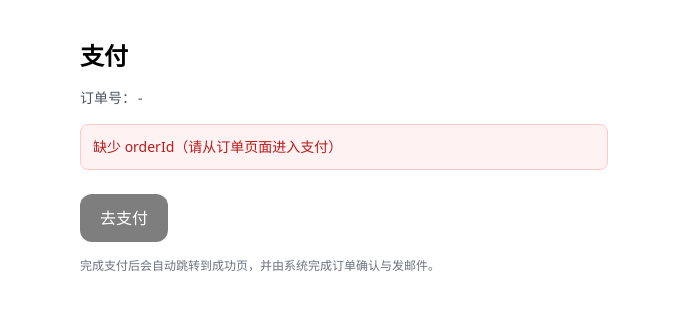
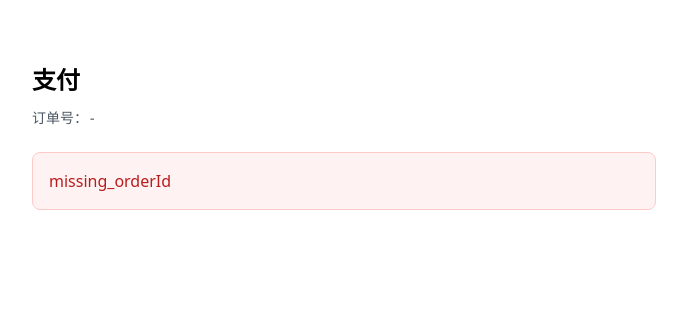
Before and after one commit to YihengLi-1/shijia-site, a Next.js app: page /pay in a window 1280 px wide. Shown: the top 310 px of the page, without its empty margins (296-983 px from the left). Built offline with nearby package versions, Linux system fonts and the light colour scheme.

Commit message:
fix: pay page redirects when already paid

```diff
--- a/src/app/pay/PayClient.tsx
+++ b/src/app/pay/PayClient.tsx
@@ -2,69 +2,145 @@
 
 import { useEffect, useMemo, useState } from "react";
 
+type OrderStatus = "pending" | "paid" | "cancelled" | "expired" | "unknown";
+
+type OrderResp =
+  | { ok?: boolean; id?: string; status?: OrderStatus; amount_cents?: number; currency?: string; error?: any }
+  | any;
+
 export default function PayClient() {
-  const [loading, setLoading] = useState(false);
-  const [msg, setMsg] = useState<string | null>(null);
-
   const orderId = useMemo(() => {
     if (typeof window === "undefined") return "";
-    const v = new URLSearchParams(window.location.search).get("orderId");
-    return (v || "").trim();
+    const sp = new URLSearchParams(window.location.search);
+    return (sp.get("orderId") || "").trim();
   }, []);
 
+  const [loading, setLoading] = useState(true);
+  const [status, setStatus] = useState<OrderStatus>("unknown");
+  const [err, setErr] = useState<string>("");
+
+  // 1) 进来先查订单状态：paid -> 直接跳成功页；pending -> 允许支付；其他 -> 禁止
   useEffect(() => {
-    if (!orderId) setMsg("缺少 orderId（请从订单页面进入支付）");
+    if (!orderId) {
+      setErr("missing_orderId");
+      setLoading(false);
+      return;
+    }
+
+    let cancelled = false;
+
+    (async () => {
+      try {
+        setLoading(true);
+        setErr("");
+
+        const r = await fetch(`/api/order/${encodeURIComponent(orderId)}`, {
+          method: "GET",
+          headers: { "Content-Type": "application/json" },
+          cache: "no-store",
+        });
+
+        const d: OrderResp = await r.json().catch(() => ({}));
+
+        const st = String(d?.status || "unknown").toLowerCase() as OrderStatus;
+
+        if (cancelled) return;
+
+        setStatus(st);
+
+        if (st === "paid") {
+          // ✅ 已付款：直接跳成功页，避免再走 checkout
+          window.location.replace(`/pay/success?orderId=${encodeURIComponent(orderId)}`);
+          return;
+        }
+
+        if (st !== "pending") {
+          setErr(`order_not_payable (${st})`);
+          return;
+        }
+      } catch (e: any) {
+        if (cancelled) return;
+        setErr(String(e?.message ?? e));
+      } finally {
+        if (!cancelled) setLoading(false);
+      }
+    })();
+
+    return () => {
+      cancelled = true;
+    };
   }, [orderId]);
 
+  // 2) 点击“去支付”：调用 /api/checkout -> 拿 session url 跳转
   async function startCheckout() {
     if (!orderId) return;
-    setLoading(true);
-    setMsg(null);
+    if (status !== "pending") {
+      setErr(status === "paid" ? "already_paid" : `order_not_payable (${status})`);
+      return;
+    }
 
     try {
+      setLoading(true);
+      setErr("");
+
       const r = await fetch("/api/checkout", {
         method: "POST",
         headers: { "Content-Type": "application/json" },
         body: JSON.stringify({ orderId }),
       });
 
-      const data = await r.json().catch(() => ({}));
+      const d = await r.json().catch(() => ({}));
 
-      if (!r.ok || !data?.ok || !data?.url) {
-        throw new Error(data?.error || data?.detail || "checkout_failed");
+      if (!r.ok || !d?.ok) {
+        setErr(d?.error ? `${d.error}${d.detail ? `: ${d.detail}` : ""}` : "checkout_failed");
+        return;
       }
 
-      window.location.href = data.url; // ✅ 跳转 Stripe Checkout
+      const url = String(d?.url || "");
+      if (!url) {
+        setErr("missing_checkout_url");
+        return;
+      }
+
+      window.location.href = url;
     } catch (e: any) {
-      setMsg(String(e?.message || e));
+      setErr(String(e?.message ?? e));
+    } finally {
       setLoading(false);
     }
   }
 
   return (
-    <div className="mx-auto max-w-xl px-6 py-10">
+    <div className="mx-auto max-w-2xl px-6 py-16">
       <h1 className="text-2xl font-semibold">支付</h1>
 
-      <div className="mt-4 text-sm text-gray-600">
+      <div className="mt-3 text-sm text-gray-600">
         订单号：<span className="font-mono">{orderId || "-"}</span>
       </div>
 
-      {msg ? (
-        <div className="mt-4 rounded-lg border border-red-200 bg-red-50 p-3 text-sm text-red-700">
-          {msg}
-        </div>
-      ) : null}
-
-      <button
-        onClick={startCheckout}
-        disabled={loading || !orderId}
-        className="mt-6 inline-flex items-center justify-center rounded-xl bg-black px-5 py-3 text-white disabled:opacity-50"
-      >
-        {loading ? "正在跳转到 Stripe…" : "去支付"}
-      </button>
-
-      <div className="mt-4 text-xs text-gray-500">
-        完成支付后会自动跳转到成功页，并由系统完成订单确认与发邮件。
+      <div className="mt-6">
+        {loading ? (
+          <div className="rounded-lg border p-4 text-gray-700">Loading...</div>
+        ) : err ? (
+          <div className="rounded-lg border border-red-200 bg-red-50 p-4 text-red-700">{err}</div>
+        ) : status === "pending" ? (
+          <div className="rounded-lg border p-4 text-gray-800">
+            <div className="text-sm text-gray-600">状态：pending</div>
+            <button
+              onClick={startCheckout}
+              className="mt-4 inline-flex items-center justify-center rounded-lg bg-black px-6 py-3 text-white"
+            >
+              去支付
+            </button>
+            <div className="mt-3 text-xs text-gray-500">
+              完成支付后会自动跳转到成功页，并由系统完成订单确认与发邮件。
+            </div>
+          </div>
+        ) : (
+          <div className="rounded-lg border p-4 text-gray-700">
+            当前订单状态：<span className="font-mono">{status}</span>
+          </div>
+        )}
       </div>
     </div>
   );
```
